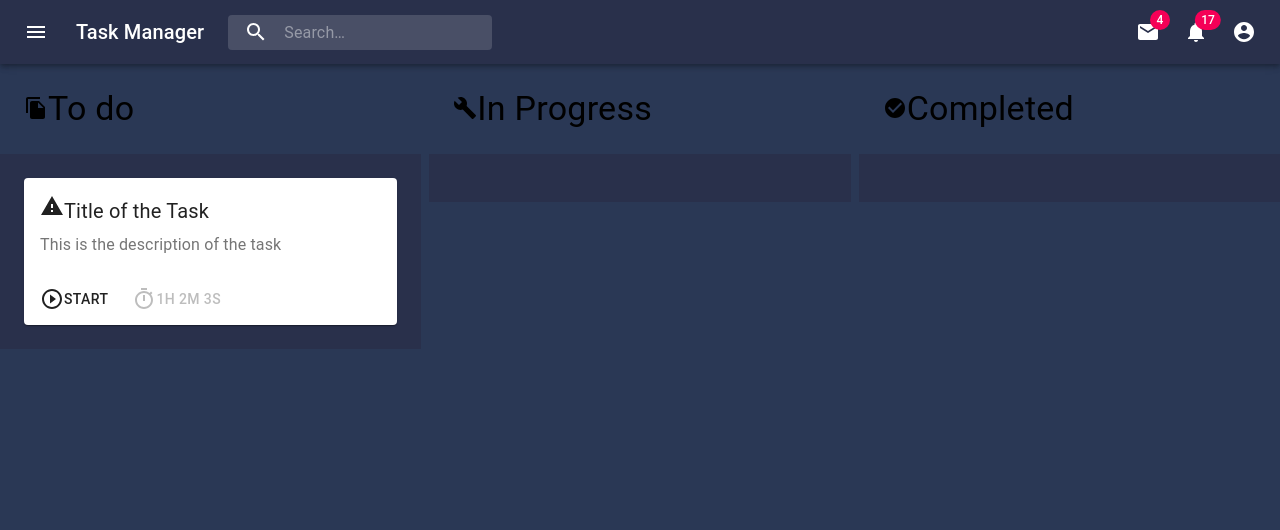
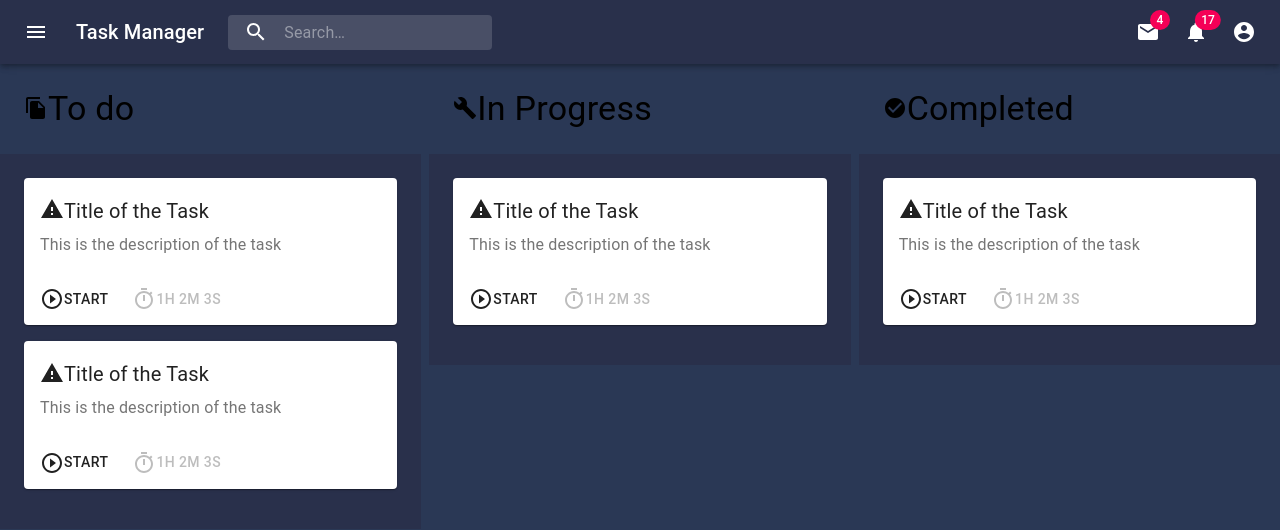
Before and after one commit to rishabh-khurana/Task-Manager, a React (Create React App) app: page / in a window 1280 px wide. Shown: the top 530 px of the page. Built offline with nearby package versions, Linux system fonts and the light colour scheme.

Commit message:
render loop

```diff
--- a/src/components/HomePage.js
+++ b/src/components/HomePage.js
@@ -9,7 +9,16 @@ import Typography from '@material-ui/core/Typography';
 import SimpleCard from './Task';
 
 
+function RenderTasks(Testdata) {
 
+    let result=Testdata.map((e)=>{
+        return <SimpleCard key={e.indexNo}></SimpleCard>;
+    })
+    return result
+}
+
+
+function HomePage(){
     let Testdata = [
         [
             {
@@ -47,7 +56,6 @@ let Testdata = [
         ],
     ]
 
-function HomePage(){
     return(
         <div>
             <PrimarySearchAppBar/>
@@ -56,19 +64,25 @@ function HomePage(){
                     <div className='list-title'>
                         <Typography variant='h4'><FileCopyIcon/>To do</Typography>
                     </div>
-                    <div className='list-container'><SimpleCard/></div>
+                    <div className='list-container'>
+                        {RenderTasks(Testdata[0])}
+                    </div>
                 </Grid>
                 <Grid item sm xs={12}>
                     <div className='list-title'>
                         <Typography variant='h4'><BuildIcon/>In Progress</Typography>
                     </div>
-                    <div className='list-container'></div>
+                    <div className='list-container'>
+                        {RenderTasks(Testdata[1])}
+                    </div>
                 </Grid>
                 <Grid item sm xs={12}>
                     <div className='list-title'>
                         <Typography variant='h4'><CheckCircleIcon/>Completed</Typography>
                     </div>
-                    <div className='list-container'></div>
+                    <div className='list-container'>
+                        {RenderTasks(Testdata[2])}
+                    </div>
                 </Grid>
             </Grid>
         </div>
--- a/src/components/Task.js
+++ b/src/components/Task.js
@@ -8,12 +8,18 @@ import Typography from '@material-ui/core/Typography';
 import PlayCircleOutlineIcon from '@material-ui/icons/PlayCircleOutline';
 import TimerIcon from '@material-ui/icons/Timer';
 import WarningIcon from '@material-ui/icons/Warning';
+import { relative } from 'path';
 
 const useStyles = makeStyles({
   card: {
+    marginBottom: '1rem',
   },
   title: {
     fontSize: 20,
+  },
+  titleIcon: {
+    top: '0.2rem',
+    position: 'relative'
   }
 });
 
@@ -24,7 +30,7 @@ export default function SimpleCard() {
     <Card className={classes.card}>
       <CardContent>
         <Typography className={classes.title} component="h2" gutterBottom>
-          <WarningIcon/>Title of the Task
+          <WarningIcon className={classes.titleIcon}/>Title of the Task
         </Typography>
         <Typography component="p" color="textSecondary">
           This is the description of the task
```
Lines whose indentation alone changed are shown as unchanged.
